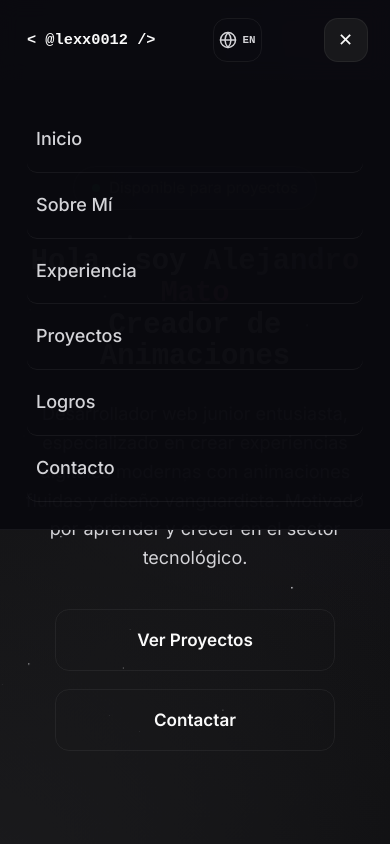
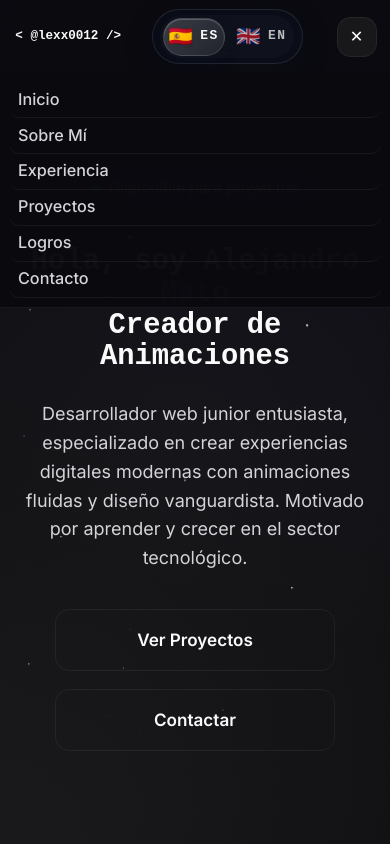
Before and after one commit to alexx0012/curriculum, a plain HTML site: page index.html in a window 390 px wide. Both pictures are taken after a click on the button "Abrir menú de navegación". Shown: the top 844 px of the page. Drawn offline with Linux system fonts and the light colour scheme.

Commit message:
feat: mejora el selector de idioma y añade enlaces de contacto

```diff
--- a/index.html
+++ b/index.html
@@ -77,12 +77,17 @@
           aria-label="Cambiar idioma"
           type="button"
         >
-          <svg class="lang-icon" width="18" height="18" viewBox="0 0 24 24" fill="none" stroke="currentColor" stroke-width="2" stroke-linecap="round" stroke-linejoin="round" aria-hidden="true">
-            <circle cx="12" cy="12" r="10"/>
-            <path d="M2 12h20"/>
-            <path d="M12 2a15.3 15.3 0 014 10 15.3 15.3 0 01-4 10 15.3 15.3 0 01-4-10 15.3 15.3 0 014-10z"/>
-          </svg>
-          <span class="lang-text">EN</span>
+          <span class="lang-switcher__track" aria-hidden="true">
+            <span class="lang-option is-active" data-lang="es" aria-label="Español">
+              <span class="flag" aria-hidden="true">🇪🇸</span>
+              <span class="lang-code">ES</span>
+            </span>
+            <span class="lang-option" data-lang="en" aria-label="English">
+              <span class="flag" aria-hidden="true">🇬🇧</span>
+              <span class="lang-code">EN</span>
+            </span>
+          </span>
+          <span class="sr-only">Cambiar idioma</span>
         </button>
 
         <button
@@ -654,6 +659,50 @@
                 <path d="M15 10h.01"/>
               </svg>
             </a>
+            <a
+              href="https://www.instagram.com/walexx0012/"
+              target="_blank"
+              rel="noopener"
+              class="contact-item"
+              aria-label="Visitar Instagram"
+            >
+              <svg
+                class="contact-icon"
+                viewBox="0 0 24 24"
+                fill="none"
+                stroke="currentColor"
+                stroke-width="2"
+                stroke-linecap="round"
+                stroke-linejoin="round"
+                aria-hidden="true"
+              >
+                <rect x="3" y="3" width="18" height="18" rx="5" ry="5" />
+                <circle cx="12" cy="12" r="4" />
+                <circle cx="17.5" cy="6.5" r="1" fill="currentColor" stroke="none" />
+              </svg>
+            </a>
+            <a
+              href="https://www.linkedin.com/in/alejandro-mato-559b6b412"
+              target="_blank"
+              rel="noopener noreferrer"
+              class="contact-item"
+              aria-label="Visitar LinkedIn"
+            >
+              <svg
+                class="contact-icon"
+                viewBox="0 0 24 24"
+                fill="none"
+                stroke="currentColor"
+                stroke-width="2"
+                stroke-linecap="round"
+                stroke-linejoin="round"
+                aria-hidden="true"
+              >
+                <path d="M16 8a6 6 0 0 1 6 6v7h-4v-6a2 2 0 0 0-4 0v6h-4v-7a6 6 0 0 1 6-6z" />
+                <path d="M2 9h4v12H2z" />
+                <circle cx="4" cy="4" r="2" fill="currentColor" stroke="none" />
+              </svg>
+            </a>
           </address>
         </div>
       </section>
--- a/script.js
+++ b/script.js
@@ -257,6 +257,7 @@
     let i18nHtmls = [];
     let i18nAttrs = [];
     let langTextEl = null;
+    let langOptions = [];
     let metaCache = {};
 
     function getCurrentLang() {
@@ -274,6 +275,7 @@
             })
         }));
         langTextEl = document.querySelector('.lang-switcher .lang-text');
+        langOptions = Array.from(document.querySelectorAll('.lang-option'));
         metaCache = {
             metaDesc: document.querySelector('meta[name="description"]'),
             metaKeywords: document.querySelector('meta[name="keywords"]'),
@@ -283,6 +285,18 @@
             twitterTitle: document.querySelector('meta[name="twitter:title"]'),
             twitterDesc: document.querySelector('meta[name="twitter:description"]')
         };
+    }
+
+    function updateLanguageSelector(lang) {
+        for (const option of langOptions) {
+            const isActive = option.dataset.lang === lang;
+            option.classList.toggle('is-active', isActive);
+            option.setAttribute('aria-pressed', String(isActive));
+        }
+
+        if (langTextEl) {
+            langTextEl.textContent = lang === 'es' ? 'EN' : 'ES';
+        }
     }
 
     function translateTo(lang, restartType) {
@@ -314,7 +328,7 @@
         document.documentElement.lang = lang;
         CONFIG.typing.texts = t.typing_texts;
 
-        if (langTextEl) langTextEl.textContent = lang === 'es' ? 'EN' : 'ES';
+        updateLanguageSelector(lang);
 
         currentLang = lang;
         localStorage.setItem('lang', lang);
@@ -526,6 +540,12 @@
         document.addEventListener('keydown', e => {
             if (e.key === 'Escape') close();
         });
+
+        // Cerrar menú al hacer click en un enlace
+        const navLinks = $$('.nav-links a');
+        navLinks.forEach(link => {
+            link.addEventListener('click', close);
+        });
     }
 
     // ===== ACTIVE SECTION =====
--- a/styles.css
+++ b/styles.css
@@ -337,6 +337,8 @@ nav {
     box-shadow var(--transition-base),
     background-color var(--transition-base);
   min-height: var(--nav-height);
+  flex-wrap: wrap;
+  row-gap: var(--space-sm);
 }
 
 nav.scrolled {
@@ -364,8 +366,10 @@ nav.scrolled {
 
 .nav-links {
   display: flex;
-  gap: var(--space-xl);
+  gap: var(--space-lg);
   list-style: none;
+  flex-wrap: wrap;
+  align-items: center;
 }
 
 .nav-links a {
@@ -442,39 +446,83 @@ nav.scrolled {
 
 /* ===== LANGUAGE SWITCHER ===== */
 .lang-switcher {
-  background: transparent;
-  border: 1px solid var(--border);
-  color: var(--text-secondary);
-  cursor: pointer;
-  padding: 0.3rem 0.6rem;
-  min-width: 44px;
-  min-height: 44px;
-  border-radius: var(--radius-md);
-  transition: border-color var(--transition-base), color var(--transition-base), transform var(--transition-base);
-  display: flex;
+  position: relative;
+  display: inline-flex;
   align-items: center;
   justify-content: center;
-  gap: 0.3rem;
+  background: rgba(15, 23, 42, 0.36);
+  border: 1px solid rgba(255, 255, 255, 0.1);
+  border-radius: 999px;
+  padding: 0.28rem;
+  min-height: 52px;
+  min-width: 146px;
+  cursor: pointer;
+  transition: transform var(--transition-base), border-color var(--transition-base), box-shadow var(--transition-base), background var(--transition-base);
+  box-shadow: 0 10px 30px rgba(15, 23, 42, 0.18);
+  backdrop-filter: blur(10px);
+  -webkit-backdrop-filter: blur(10px);
+  flex-shrink: 0;
   margin-right: var(--space-sm);
-  flex-shrink: 0;
 }
 
 .lang-switcher:hover {
-  border-color: var(--accent);
+  transform: translateY(-1px);
+  border-color: rgba(255, 255, 255, 0.2);
+  box-shadow: 0 16px 32px rgba(15, 23, 42, 0.22);
+}
+
+.lang-switcher:focus-visible {
+  outline: 2px solid rgba(255, 255, 255, 0.7);
+  outline-offset: 3px;
+}
+
+.lang-switcher__track {
+  display: inline-flex;
+  align-items: center;
+  gap: 0.32rem;
+  width: 100%;
+  padding: 0.12rem;
+  border-radius: 999px;
+  background: rgba(255, 255, 255, 0.02);
+}
+
+.lang-option {
+  position: relative;
+  z-index: 1;
+  display: inline-flex;
+  align-items: center;
+  justify-content: center;
+  gap: 0.4rem;
+  flex: 1;
+  min-width: 62px;
+  min-height: 38px;
+  border-radius: 999px;
+  color: rgba(255, 255, 255, 0.72);
+  background: transparent;
+  transition: all var(--transition-base);
+}
+
+.lang-option.is-active {
+  background: linear-gradient(135deg, rgba(255, 255, 255, 0.18), rgba(255, 255, 255, 0.08));
   color: var(--text-primary);
-  transform: scale(1.05);
-}
-
-.lang-icon {
-  width: 18px;
-  height: 18px;
-  flex-shrink: 0;
-}
-
-.lang-text {
+  box-shadow: inset 0 1px 0 rgba(255, 255, 255, 0.2), 0 8px 18px rgba(15, 23, 42, 0.18);
+  border: 1px solid rgba(255, 255, 255, 0.12);
+}
+
+.flag {
+  display: inline-flex;
+  align-items: center;
+  justify-content: center;
+  font-size: 1.1rem;
+  line-height: 1;
+  filter: drop-shadow(0 1px 1px rgba(15, 23, 42, 0.3));
+}
+
+.lang-code {
   font-family: var(--font-heading);
-  font-size: 0.8rem;
-  font-weight: 600;
+  font-size: 0.72rem;
+  font-weight: 700;
+  letter-spacing: 0.12em;
   line-height: 1;
 }
 
@@ -1341,17 +1389,30 @@ section {
 }
 
 .contact-content {
-  max-width: 600px;
+  max-width: 700px;
   margin: 0 auto;
+  padding: clamp(1.5rem, 3vw, 2.4rem);
+  border: 1px solid rgba(255, 255, 255, 0.08);
+  border-radius: 30px;
+  background: linear-gradient(180deg, rgba(15, 23, 42, 0.55), rgba(15, 23, 42, 0.38));
+  box-shadow: 0 24px 60px rgba(15, 23, 42, 0.24);
+  backdrop-filter: blur(10px);
+  -webkit-backdrop-filter: blur(10px);
 }
 
 .contact-info {
   display: flex;
   flex-wrap: wrap;
   justify-content: center;
+  align-items: center;
   gap: var(--space-lg);
   margin-top: var(--space-xl);
+  padding: 1rem 1.2rem;
+  border: 1px solid rgba(255, 255, 255, 0.06);
+  border-radius: 999px;
+  background: rgba(255, 255, 255, 0.02);
   font-style: normal;
+  box-shadow: inset 0 1px 0 rgba(255, 255, 255, 0.04);
 }
 
 .contact-item {
@@ -1361,28 +1422,32 @@ section {
   width: 72px;
   height: 72px;
   padding: 0;
-  background: var(--bg-card);
-  border: 1px solid var(--border);
+  background: linear-gradient(135deg, rgba(255, 255, 255, 0.06), rgba(255, 255, 255, 0.02));
+  border: 1px solid rgba(255, 255, 255, 0.08);
   border-radius: 50%;
   color: var(--text-secondary);
   text-decoration: none;
+  box-shadow: 0 10px 24px rgba(15, 23, 42, 0.2);
   transition:
     transform var(--transition-base),
     border-color var(--transition-base),
     box-shadow var(--transition-base),
-    background-color var(--transition-base);
+    background-color var(--transition-base),
+    color var(--transition-base);
 }
 
 .contact-item:hover,
 .contact-item:focus {
-  border-color: var(--accent);
+  border-color: rgba(255, 255, 255, 0.2);
   color: var(--text-primary);
-  transform: translateY(-2px);
+  transform: translateY(-3px) scale(1.03);
+  box-shadow: 0 18px 32px rgba(15, 23, 42, 0.3);
+  background: linear-gradient(135deg, rgba(255, 255, 255, 0.12), rgba(255, 255, 255, 0.04));
 }
 
 .contact-icon {
-  width: 32px;
-  height: 32px;
+  width: 30px;
+  height: 30px;
   flex-shrink: 0;
 }
 
@@ -1487,11 +1552,14 @@ footer .heart {
     right: 0;
     flex-direction: column;
     background: rgba(10, 10, 15, 0.98);
-    padding: var(--space-lg);
+    padding: var(--space-md);
     gap: 0;
     border-bottom: 1px solid var(--border);
     backdrop-filter: blur(10px);
     -webkit-backdrop-filter: blur(10px);
+    max-height: calc(100vh - var(--nav-height));
+    overflow-y: auto;
+    overflow-x: hidden;
   }
 
   .nav-links.active {
@@ -1504,9 +1572,9 @@ footer .heart {
 
   .nav-links a {
     display: block;
-    padding: var(--space-md) var(--space-sm);
+    padding: var(--space-sm) var(--space-md);
     border-bottom: 1px solid var(--border);
-    font-size: 1rem;
+    font-size: 0.95rem;
   }
 
   .nav-links a::after {
@@ -1516,7 +1584,8 @@ footer .heart {
   .nav-links a:hover,
   .nav-links a:focus {
     background: var(--bg-card);
-    padding-left: var(--space-md);
+    padding-left: var(--space-lg);
+    color: var(--text-primary);
   }
 
   .mobile-menu-btn {
@@ -1524,7 +1593,9 @@ footer .heart {
   }
 
   .lang-switcher {
-    margin-right: var(--space-sm);
+    margin-right: var(--space-xs);
+    padding: 0.3rem 0.5rem;
+    font-size: 0.75rem;
   }
 
   /* Hero */
@@ -1594,12 +1665,19 @@ footer .heart {
 
   /* Contact */
   .contact-info {
-    flex-direction: column;
-    align-items: stretch;
+    display: grid;
+    grid-template-columns: repeat(2, minmax(72px, 1fr));
+    justify-items: center;
+    align-items: center;
+    gap: 1rem;
+    max-width: 220px;
+    margin-inline: auto;
   }
 
   .contact-item {
-    justify-content: center;
+    width: 72px;
+    height: 72px;
+    justify-self: center;
   }
 
   /* Floating shapes */
@@ -1611,9 +1689,10 @@ footer .heart {
 /* Extra small mobile (400px o menos) */
 @media (max-width: 400px) {
   .logo {
-    font-size: 0.85rem;
-    gap: 0.25rem;
+    font-size: 0.8rem;
+    gap: 0.2rem;
     padding: var(--space-xs) 0.25rem;
+    white-space: nowrap;
   }
 
   .logo span:first-child {
@@ -1621,17 +1700,25 @@ footer .heart {
   }
 
   .lang-switcher {
-    padding: 0.15rem 0.3rem;
-    font-size: 0.7rem;
+    padding: 0.3rem 0.4rem;
+    font-size: 0.65rem;
+    gap: 0.2rem;
   }
 
   .lang-text {
-    font-size: 0.6rem;
+    font-size: 0.55rem;
+  }
+
+  .lang-icon {
+    width: 14px;
+    height: 14px;
   }
 
   .mobile-menu-btn {
-    padding: 0.4rem 0.6rem;
-    font-size: 1rem;
+    padding: 0.35rem 0.5rem;
+    font-size: 0.9rem;
+    min-width: 40px;
+    min-height: 40px;
   }
 }
 
@@ -1639,6 +1726,25 @@ footer .heart {
 @media (max-width: 479px) {
   :root {
     --space-4xl: 3rem;
+    --container-padding: 0.75rem;
+  }
+
+  nav {
+    padding: var(--space-sm) var(--container-padding);
+  }
+
+  .logo {
+    font-size: 0.7rem;
+    padding: var(--space-xs) 0.1rem;
+  }
+
+  .nav-links {
+    padding: var(--space-sm);
+  }
+
+  .nav-links a {
+    padding: var(--space-xs) var(--space-sm);
+    font-size: 0.9rem;
   }
 
   .hero h1 {
```
